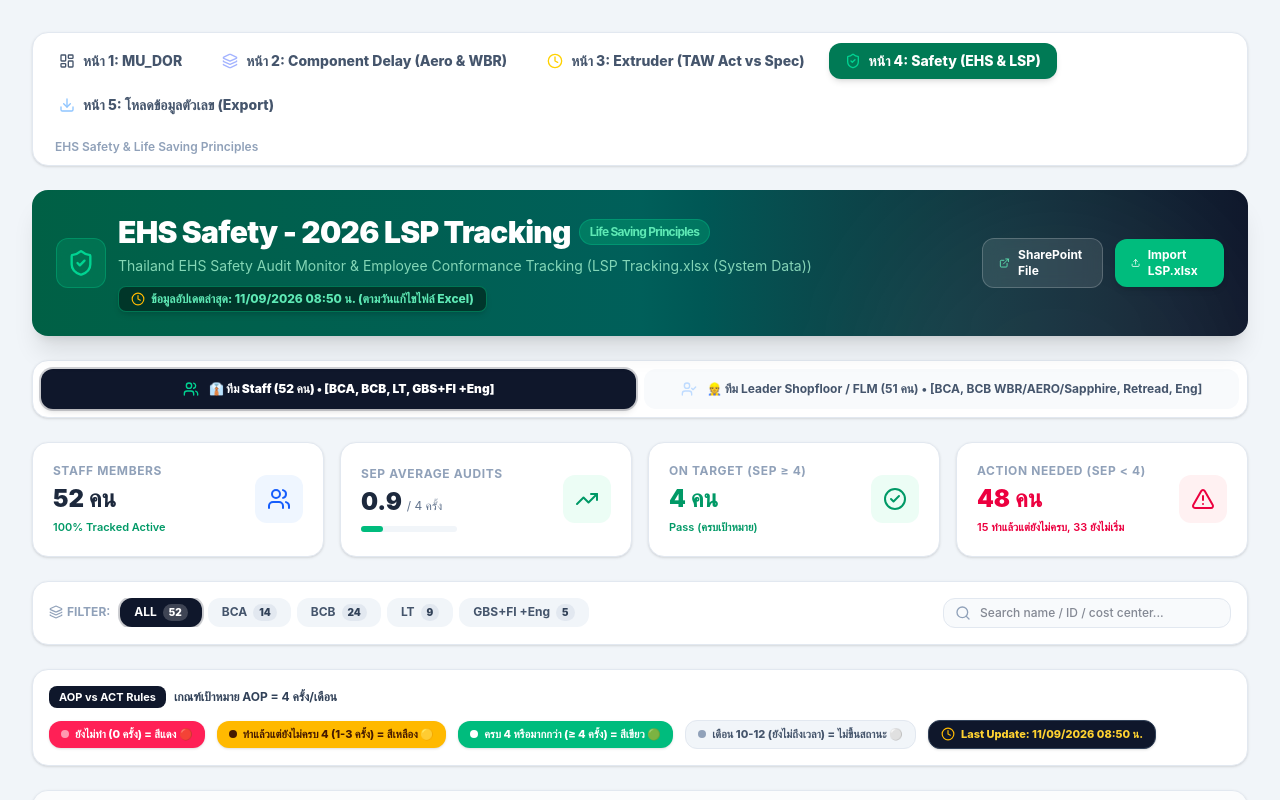
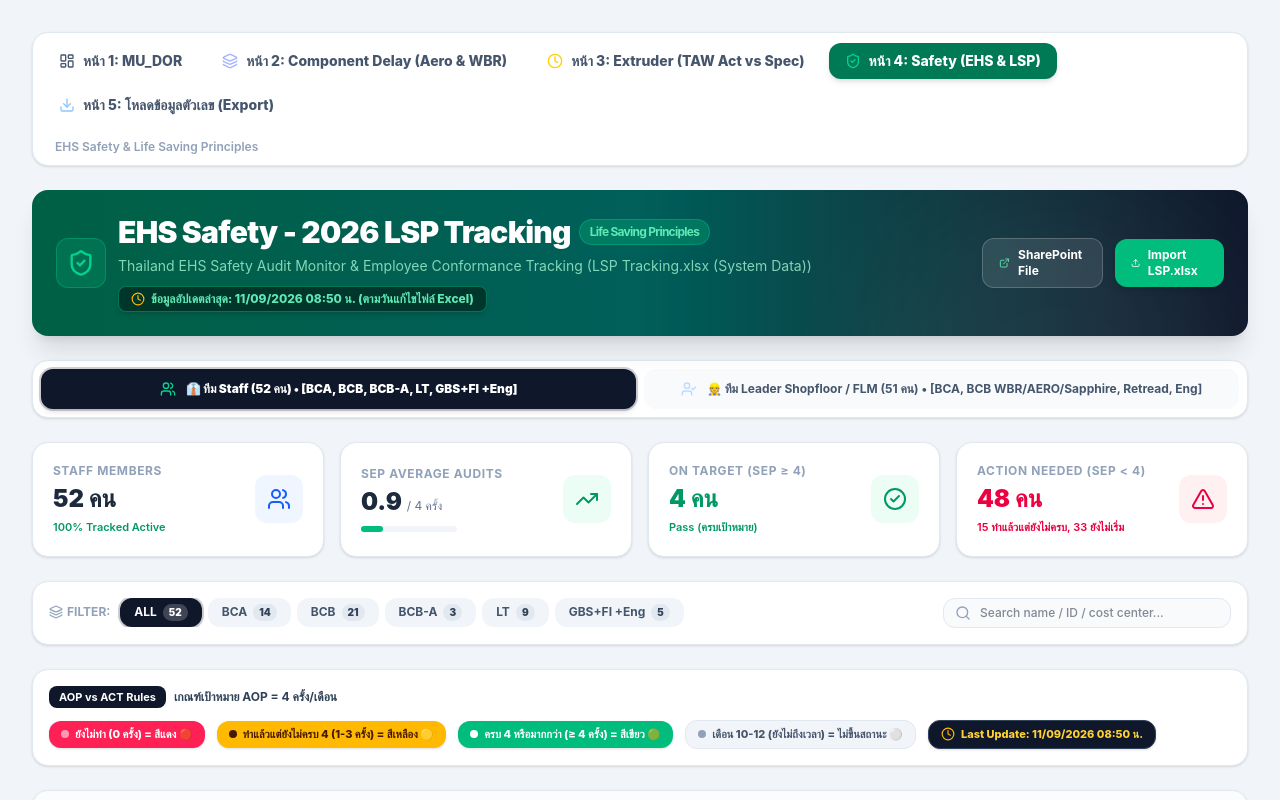
Before and after one commit to akkarawattanapajiranon-rgb/gy-daily-dashboard, a React (Vite) app: page / in a window 1280 px wide. Both pictures are taken after a click on the button "หน้า 4: Safety (EHS & LSP)". Shown: the top 800 px of the page. Built offline with nearby package versions, Linux system fonts and the light colour scheme; no server answers; the database is empty.

Commit message:
feat(lsp): separate BCB-A into its own group for Staff

```diff
--- a/src/components/SafetyLspReport.jsx
+++ b/src/components/SafetyLspReport.jsx
@@ -3,10 +3,11 @@ import { ShieldCheck, Upload, FileSpreadsheet, Search, CheckCircle2, AlertTriang
 import * as XLSX from 'xlsx';
 import cachedLspFallback from '../data/lsp_data_cache.json';
 
-// Staff: Group by first 3 characters into 4 categories: BCA, BCB, LT, GBS+FI +Eng
+// Staff: Group by first 3 characters, with BCB-A separated: BCA, BCB, BCB-A, LT, GBS+FI +Eng
 export const getStaffCategoryGroup = (dept) => {
   const d = String(dept || '').trim().toUpperCase();
   if (d.startsWith('BCA')) return 'BCA';
+  if (d === 'BCB-A' || d.startsWith('BCB-A')) return 'BCB-A';
   if (d.startsWith('BCB')) return 'BCB';
   if (d.startsWith('LT')) return 'LT';
   return 'GBS+FI +Eng';
@@ -34,6 +35,8 @@ export const getGroupBadgeColor = (grp) => {
   switch (grp) {
     case 'BCA':
       return 'bg-emerald-50 text-emerald-800 border-emerald-300';
+    case 'BCB-A':
+      return 'bg-sky-50 text-sky-800 border-sky-300';
     case 'BCB':
     case 'BCB (WBR)':
       return 'bg-blue-50 text-blue-800 border-blue-300';
@@ -235,7 +238,7 @@ export default function SafetyLspReport() {
   const activeWorkers = activeTeam === 'Staff' ? staffList : leaderList;
 
   // Filter Categories
-  const staffCategories = ['ALL', 'BCA', 'BCB', 'LT', 'GBS+FI +Eng'];
+  const staffCategories = ['ALL', 'BCA', 'BCB', 'BCB-A', 'LT', 'GBS+FI +Eng'];
   const leaderCategories = ['ALL', 'BCA', 'BCB (WBR)', 'BCB (AERO)', 'BCB (Sapphire)', 'RETREAD', 'ENG'];
   const categories = activeTeam === 'Staff' ? staffCategories : leaderCategories;
 
@@ -363,7 +366,7 @@ export default function SafetyLspReport() {
           }`}
         >
           <Users className="w-4 h-4 text-emerald-400" />
-          <span>👔 ทีม Staff ({staffList.length} คน) • [BCA, BCB, LT, GBS+FI +Eng]</span>
+          <span>👔 ทีม Staff ({staffList.length} คน) • [BCA, BCB, BCB-A, LT, GBS+FI +Eng]</span>
         </button>
 
         <button
--- a/src/data/lsp_data_cache.json
+++ b/src/data/lsp_data_cache.json
@@ -215,7 +215,7 @@
       "title": "HPT Leader",
       "dept": "BCB-A",
       "areaCode": "S5110",
-      "categoryGroup": "BCB",
+      "categoryGroup": "BCB-A",
       "isLspTarget": true,
       "group": "Staff",
       "monthly": {
@@ -397,7 +397,7 @@
       "title": "Acting Business Center Manager-Aviation",
       "dept": "BCB-A",
       "areaCode": "6320",
-      "categoryGroup": "BCB",
+      "categoryGroup": "BCB-A",
       "isLspTarget": true,
       "group": "Staff",
       "monthly": {
@@ -475,7 +475,7 @@
       "title": "HPT Leader",
       "dept": "BCB-A",
       "areaCode": "A5110",
-      "categoryGroup": "BCB",
+      "categoryGroup": "BCB-A",
       "isLspTarget": true,
       "group": "Staff",
       "monthly": {
```
Also changed, not shown: 2 other files (tests, documents, lock files or other folders).
